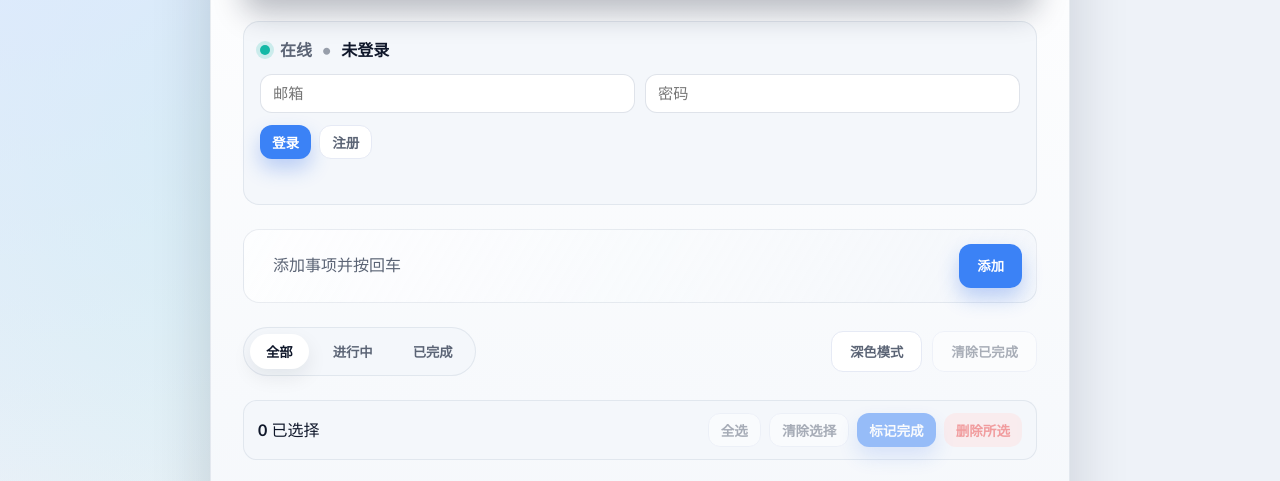
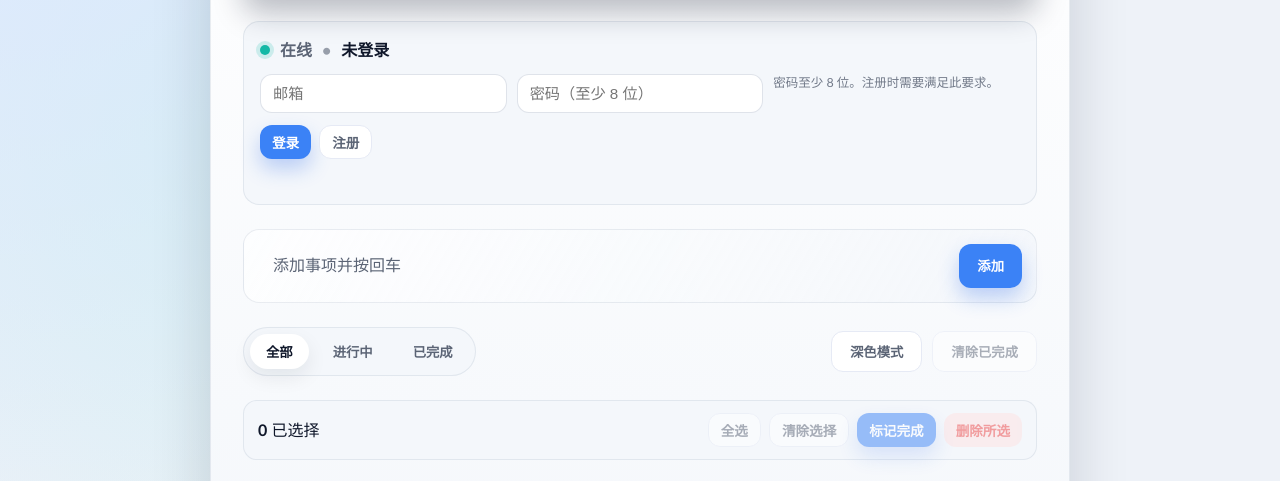
Before and after one commit to hellowalle/my-web, a website built with Vite: page index.html in a window 1280 px wide. Shown: the part 266-747 px from the top of the page. Built offline with nearby package versions, Linux system fonts and the light colour scheme.

Commit message:
feat: add client-side password length validation for signup

```diff
--- a/src/main.js
+++ b/src/main.js
@@ -33,9 +33,11 @@ app.innerHTML = `
             <input
               id="auth-password"
               type="password"
-              placeholder="密码"
+              placeholder="密码（至少 8 位）"
               autocomplete="current-password"
+              minlength="8"
             />
+            <p class="auth-hint" data-auth-hint>密码至少 8 位。注册时需要满足此要求。</p>
           </div>
           <div class="auth-actions">
             <button class="btn btn-primary btn-sm" type="button" data-auth-action="signin">
@@ -961,6 +963,14 @@ authActionButtons.forEach((button) => {
       setAuthMessage('请输入邮箱和密码。', 'error')
       return
     }
+
+    // Client-side validation (better UX than generic server errors)
+    if (action === 'signup' && password.length < 8) {
+      setAuthMessage('密码至少 8 位。', 'error')
+      authPasswordInput.focus()
+      return
+    }
+
     try {
       if (action === 'signin') {
         await signInWithPassword(email, password)
--- a/src/style.css
+++ b/src/style.css
@@ -223,6 +223,13 @@ body {
 
 .auth-panel[data-auth-state="signed-out"] [data-auth-action="signout"] {
   display: none;
+}
+
+.auth-hint {
+  margin: 0;
+  font-size: 0.78rem;
+  color: var(--muted);
+  opacity: 0.85;
 }
 
 .auth-message {
```
